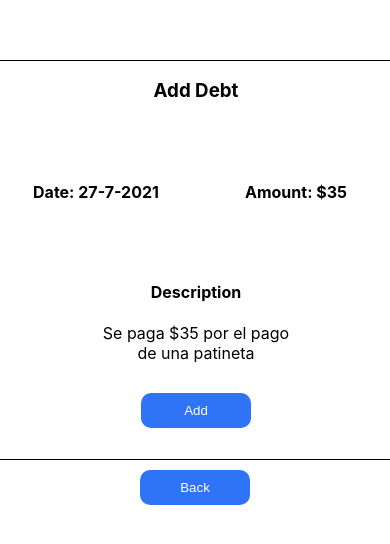
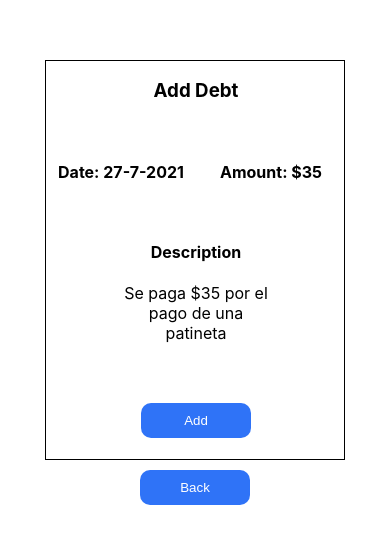
Before and after one commit to mark1890/payment-project, a Next.js app: page /add-debt in a window 390 px wide. Shown: the part 140-684 px from the top of the page. Built offline with nearby package versions, Linux system fonts and the light colour scheme.

Commit message:
fixig all the problems at mobile

```diff
--- a/src/components/add-debt/AddDebt.module.css
+++ b/src/components/add-debt/AddDebt.module.css
@@ -7,11 +7,12 @@
 }
 
 .container__card {
-  width: 400px;
+  width: 300px;
   height: 400px;
+  margin: 0 auto;
   display: grid;
-  grid-template-columns: repeat(4, 100px);
-  grid-template-rows: repeat(4, 100px);
+  grid-template-columns: repeat(4, 75px);
+  grid-template-rows: repeat(5, 80px);
   border: 1px solid black;
 }
 
@@ -53,7 +54,7 @@
   align-self: center;
   justify-self: center;
   grid-column: 2/4;
-  grid-row: 4/5;
+  grid-row: 5/6;
 }
 
 .button {
--- a/src/components/add-payment/AddPayment.module.css
+++ b/src/components/add-payment/AddPayment.module.css
@@ -7,11 +7,11 @@
 }
 
 .container__card {
-  width: 400px;
+  width: 300px;
   height: 400px;
   display: grid;
-  grid-template-columns: repeat(4, 100px);
-  grid-template-rows: repeat(4, 100px);
+  grid-template-columns: repeat(4, 75px);
+  grid-template-rows: repeat(5, 80px);
   border: 1px solid black;
 }
 
@@ -54,7 +54,7 @@
   align-self: center;
   justify-self: center;
   grid-column: 2/4;
-  grid-row: 4/5;
+  grid-row: 5/6;
 }
 
 .button {
--- a/styles/Home.module.css
+++ b/styles/Home.module.css
@@ -1,3 +1,4 @@
+
 .container {
   min-height: 100vh;
   padding: 0 0.5rem;
@@ -6,6 +7,8 @@
   justify-content: center;
   align-items: center;
   height: 100vh;
+  background-color: black;
+  color: white;
 }
 
 .main {
```
Also changed, not shown: src/components/costumer/Costumer.module.css (+41 -2 lines), src/components/costumer/index.tsx (+6 -6 lines).
